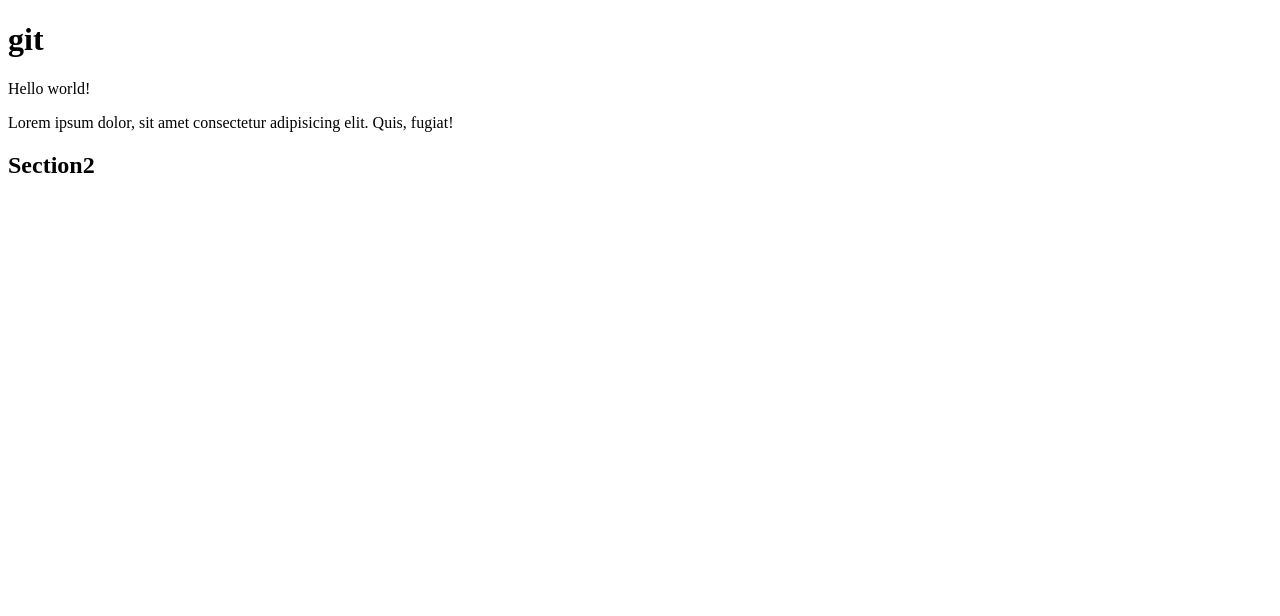
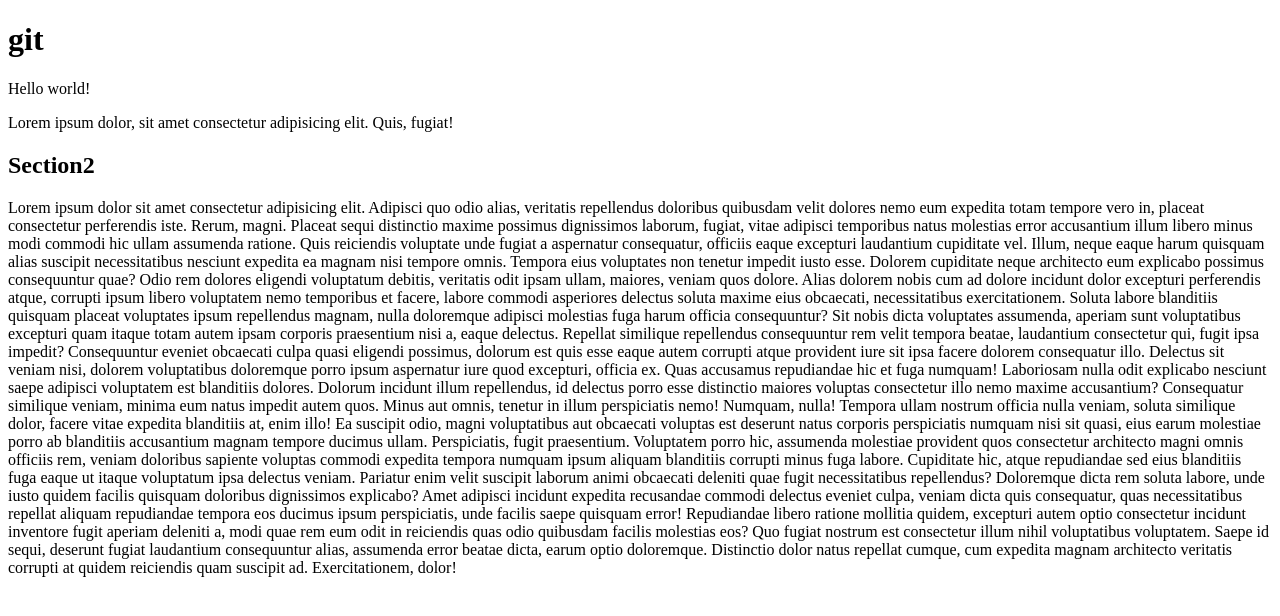
Before and after one commit to Tonolito/Git-test, a plain HTML site: page index.html in a window 1280 px wide. Drawn offline with Linux system fonts and the light colour scheme.

Commit message:
fourth commit

```diff
--- a/index.html
+++ b/index.html
@@ -15,5 +15,62 @@
     <section>
       <h2>Section2</h2>
     </section>
+    <p>
+      Lorem ipsum dolor sit amet consectetur adipisicing elit. Adipisci quo odio
+      alias, veritatis repellendus doloribus quibusdam velit dolores nemo eum
+      expedita totam tempore vero in, placeat consectetur perferendis iste.
+      Rerum, magni. Placeat sequi distinctio maxime possimus dignissimos
+      laborum, fugiat, vitae adipisci temporibus natus molestias error
+      accusantium illum libero minus modi commodi hic ullam assumenda ratione.
+      Quis reiciendis voluptate unde fugiat a aspernatur consequatur, officiis
+      eaque excepturi laudantium cupiditate vel. Illum, neque eaque harum
+      quisquam alias suscipit necessitatibus nesciunt expedita ea magnam nisi
+      tempore omnis. Tempora eius voluptates non tenetur impedit iusto esse.
+      Dolorem cupiditate neque architecto eum explicabo possimus consequuntur
+      quae? Odio rem dolores eligendi voluptatum debitis, veritatis odit ipsam
+      ullam, maiores, veniam quos dolore. Alias dolorem nobis cum ad dolore
+      incidunt dolor excepturi perferendis atque, corrupti ipsum libero
+      voluptatem nemo temporibus et facere, labore commodi asperiores delectus
+      soluta maxime eius obcaecati, necessitatibus exercitationem. Soluta labore
+      blanditiis quisquam placeat voluptates ipsum repellendus magnam, nulla
+      doloremque adipisci molestias fuga harum officia consequuntur? Sit nobis
+      dicta voluptates assumenda, aperiam sunt voluptatibus excepturi quam
+      itaque totam autem ipsam corporis praesentium nisi a, eaque delectus.
+      Repellat similique repellendus consequuntur rem velit tempora beatae,
+      laudantium consectetur qui, fugit ipsa impedit? Consequuntur eveniet
+      obcaecati culpa quasi eligendi possimus, dolorum est quis esse eaque autem
+      corrupti atque provident iure sit ipsa facere dolorem consequatur illo.
+      Delectus sit veniam nisi, dolorem voluptatibus doloremque porro ipsum
+      aspernatur iure quod excepturi, officia ex. Quas accusamus repudiandae hic
+      et fuga numquam! Laboriosam nulla odit explicabo nesciunt saepe adipisci
+      voluptatem est blanditiis dolores. Dolorum incidunt illum repellendus, id
+      delectus porro esse distinctio maiores voluptas consectetur illo nemo
+      maxime accusantium? Consequatur similique veniam, minima eum natus impedit
+      autem quos. Minus aut omnis, tenetur in illum perspiciatis nemo! Numquam,
+      nulla! Tempora ullam nostrum officia nulla veniam, soluta similique dolor,
+      facere vitae expedita blanditiis at, enim illo! Ea suscipit odio, magni
+      voluptatibus aut obcaecati voluptas est deserunt natus corporis
+      perspiciatis numquam nisi sit quasi, eius earum molestiae porro ab
+      blanditiis accusantium magnam tempore ducimus ullam. Perspiciatis, fugit
+      praesentium. Voluptatem porro hic, assumenda molestiae provident quos
+      consectetur architecto magni omnis officiis rem, veniam doloribus sapiente
+      voluptas commodi expedita tempora numquam ipsum aliquam blanditiis
+      corrupti minus fuga labore. Cupiditate hic, atque repudiandae sed eius
+      blanditiis fuga eaque ut itaque voluptatum ipsa delectus veniam. Pariatur
+      enim velit suscipit laborum animi obcaecati deleniti quae fugit
+      necessitatibus repellendus? Doloremque dicta rem soluta labore, unde iusto
+      quidem facilis quisquam doloribus dignissimos explicabo? Amet adipisci
+      incidunt expedita recusandae commodi delectus eveniet culpa, veniam dicta
+      quis consequatur, quas necessitatibus repellat aliquam repudiandae tempora
+      eos ducimus ipsum perspiciatis, unde facilis saepe quisquam error!
+      Repudiandae libero ratione mollitia quidem, excepturi autem optio
+      consectetur incidunt inventore fugit aperiam deleniti a, modi quae rem eum
+      odit in reiciendis quas odio quibusdam facilis molestias eos? Quo fugiat
+      nostrum est consectetur illum nihil voluptatibus voluptatem. Saepe id
+      sequi, deserunt fugiat laudantium consequuntur alias, assumenda error
+      beatae dicta, earum optio doloremque. Distinctio dolor natus repellat
+      cumque, cum expedita magnam architecto veritatis corrupti at quidem
+      reiciendis quam suscipit ad. Exercitationem, dolor!
+    </p>
   </body>
 </html>
```
Also changed, not shown: 1 other file.
